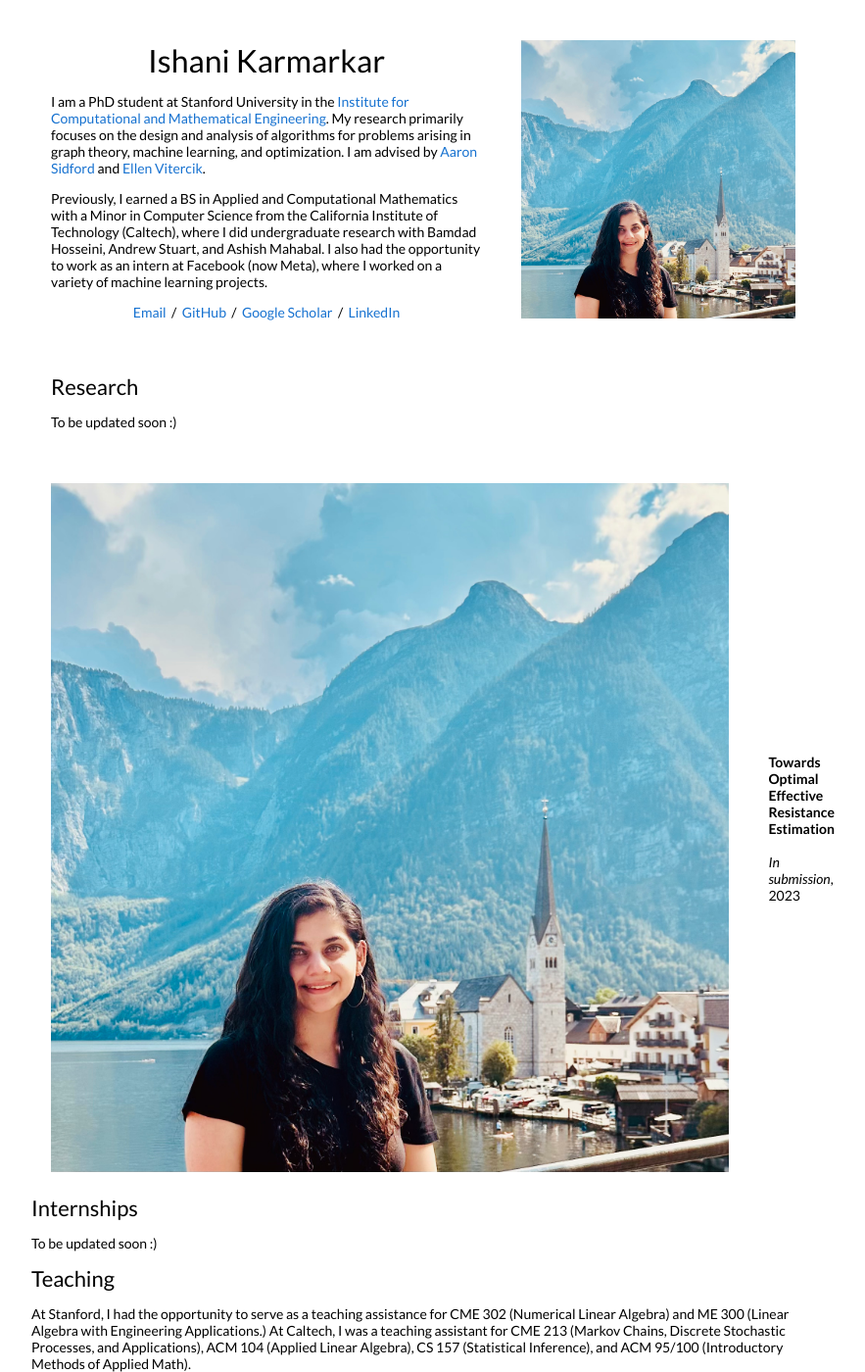
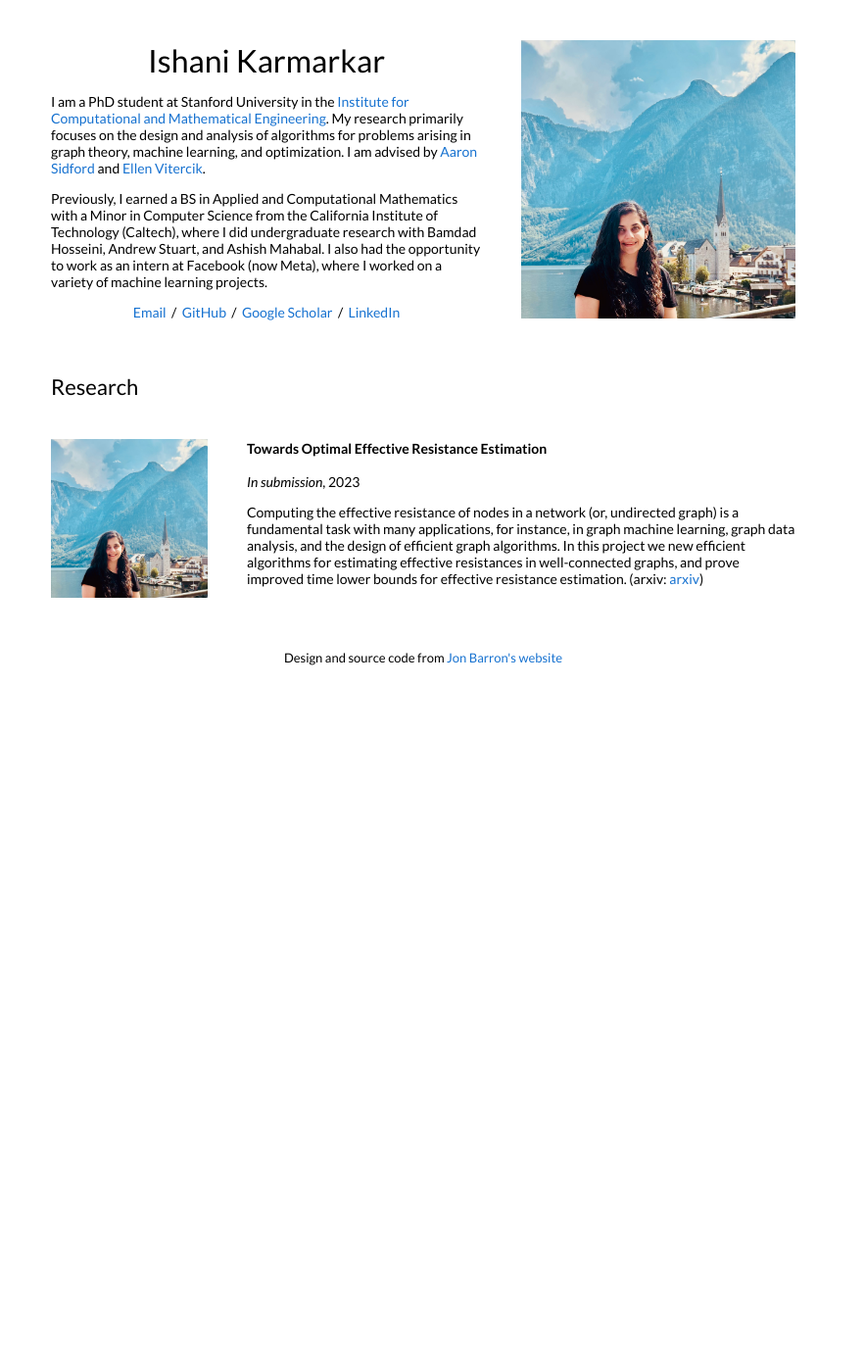
Before and after one commit to ishanikarmarkar/ishanikarmarkar.github.io, a Jekyll site: the page built from _posts/2010-09-14-test.markdown, in a window 1280 px wide and 1400 px high. Shown: the whole window at 98% size, without its empty margins (208-1091 px from the left). Built offline with Jekyll 4.4.1, drawn with Linux system fonts in a browser that asks for light colours.

Commit message:
Try to fix

```diff
--- a/_layouts/default.html
+++ b/_layouts/default.html
@@ -14,7 +14,6 @@
   <link href="https://fonts.googleapis.com/css?family=Lato:400,700,400italic,700italic" rel="stylesheet" type="text/css">
 
 </head>
-
 
 <body>
   <table style="width:100%;max-width:800px;border:0px;border-spacing:0px;border-collapse:separate;margin-right:auto;margin-left:auto;">
@@ -47,42 +46,13 @@
         </table>
 
         <table style="width:100%;border:0px;border-spacing:0px;border-collapse:separate;margin-right:auto;margin-left:auto;">
-                <tr>
-                  <td style="padding:2.5%;width:100%;vertical-align:middle">
-                    <h2>Research</h2>
-                    <p>
-                      To be updated soon :)
-                    </p>
-
-                    {% for post in site.posts %}
-                    {% for cat in post.categories %}
-                    {% if cat == 'research' %}
-                    <tr>
-                      <td style="padding:2.5%;width:25%;vertical-align:middle;min-width:120px">
-                        <img src="/{{post.image}}" alt="project image" style="width:auto; height:auto; max-width:100%;" />
-                      </td>
-                      <td style="padding:2.5%;width:75%;vertical-align:middle">
-                        <h3>{{post.title}}</h3>
-                        <br>
-                        {{post.authors}}
-                        <br>
-                        <em>{{post.venue}}</em>, {{ post.date | date: "%Y" }}
-                        <br>
-                        {% if post.arxiv %}
-                        <a href="{{post.arxiv}}">arxiv</a> /
-                        {% endif %}
-                        <!-- ... Rest of the content for the post ... -->
-                      </td>
-                    </tr>
-                    {% endif %}
-                    {% endfor %}
-                    {% endfor %}
-                  </td>
-                </tr>
-              </table>
-
-
-              <h2>Internships</h2>
+          <tr>
+            <td style="padding:2.5%;width:100%;vertical-align:middle">
+              <h2>Research</h2>
+              <!-- <p>
+                To be updated soon :)
+              </p> -->
+              <!-- <h2>Internships</h2>
               <p>
                 To be updated soon :)
               </p>
@@ -91,7 +61,7 @@
               <p>
                 At Stanford, I had the opportunity to serve as a teaching assistance for CME 302 (Numerical Linear Algebra) and ME 300 (Linear Algebra with Engineering Applications.)
                 At Caltech, I was a teaching assistant for CME 213 (Markov Chains, Discrete Stochastic Processes, and Applications), ACM 104 (Applied Linear Algebra), CS 157 (Statistical Inference), and ACM 95/100 (Introductory Methods of Applied Math).
-              </p>
+              </p> -->
             </td>
           </tr>
         </table>
```
